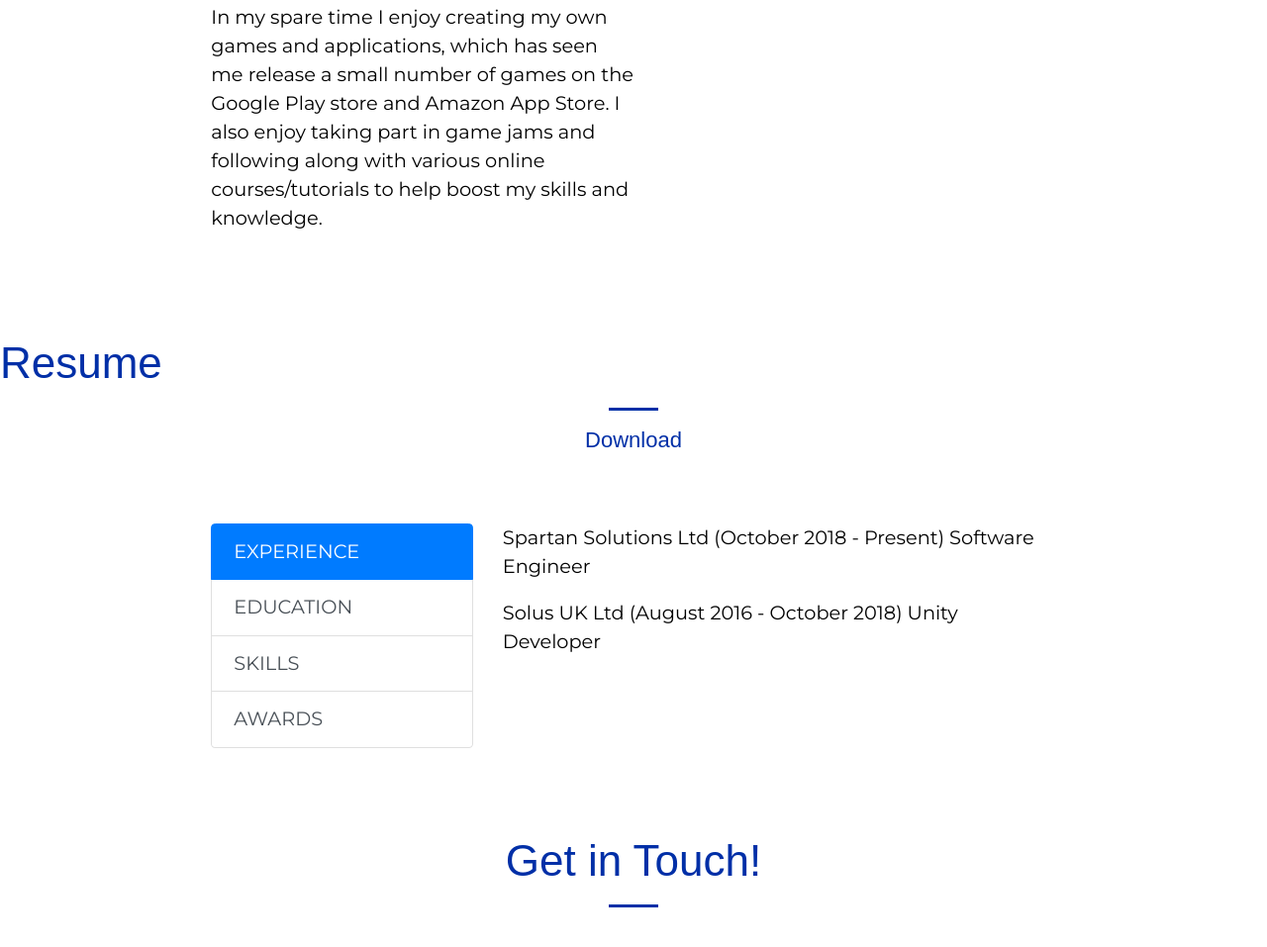
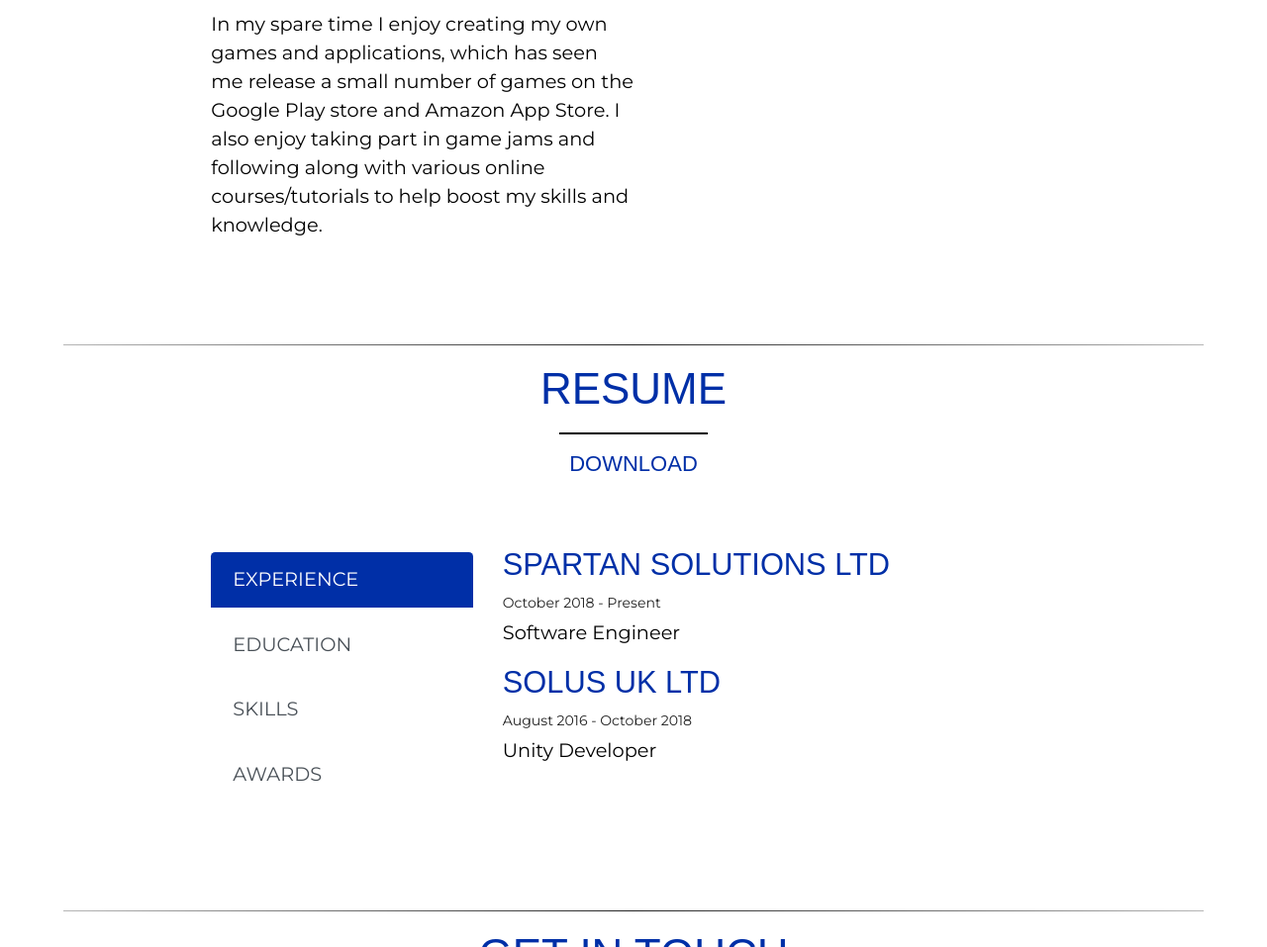
Before and after one commit to dantay0803/portfolio, a Gatsby site: page / in a window 1280 px wide. Shown: the part 1843-2800 px from the top of the page at 99% size. Built offline with nearby package versions, Linux system fonts and the light colour scheme; Gatsby itself is replaced by a stand-in of ours; a web font is replaced by a local one.

Commit message:
Color Selection
Decided on the colours that will be used for the site.

Updated the layout of the resume section.

Removed horizontal rule component.

```diff
--- a/src/components/about.js
+++ b/src/components/about.js
@@ -1,7 +1,6 @@
 import React from "react"
 import styled from "styled-components"
 import { Row, Col, Image } from "react-bootstrap"
-import Underline from "./underline"
 import profileImage from "../images/profileImage.jpg"
 
 const Styles = styled.div`
@@ -34,7 +33,6 @@ export default function about() {
         <Row className="justify-content-md-center" noGutters>
           <Col xs={12}>
             <h1>About Me</h1>
-            <Underline />
             <Image src={profileImage} roundedCircle />
           </Col>
         </Row>
--- a/src/components/contact.js
+++ b/src/components/contact.js
@@ -1,7 +1,6 @@
 import React from "react"
 import styled from "styled-components"
 import { Row, Col } from "react-bootstrap"
-import Underline from "./underline"
 import { FontAwesomeIcon } from "@fortawesome/react-fontawesome"
 import { faEnvelopeSquare } from "@fortawesome/free-solid-svg-icons"
 import {
@@ -14,11 +13,10 @@ const Styles = styled.div`
   padding: 0;
   margin: 0;
   margin-bottom: 5rem;
-  color: #ffff;
   text-align: center;
 
   a {
-    color: var(--portfolio-blue);
+    color: var(--highlight);
   }
 
   .contactLinks {
@@ -29,7 +27,7 @@ const Styles = styled.div`
   }
 
   .fa-4x {
-    color: #ffff;
+    color: var(--highlight);
   }
 `
 
@@ -44,8 +42,7 @@ export default function contact() {
       >
         <Row className="justify-content-md-center" noGutters>
           <Col xs={12}>
-            <h1>Get in Touch!</h1>
-            <Underline />
+            <h1>Get in Touch</h1>
             <p>
               Looking to contact me about a position, opportunity or something
               else?
--- a/src/components/header.js
+++ b/src/components/header.js
@@ -1,7 +1,6 @@
 import React from "react"
 import styled from "styled-components"
 import { Container, Jumbotron } from "react-bootstrap"
-import Underline from "./underline"
 import header from "../images/header.jpg"
 
 const StyledJumbotron = styled(Jumbotron)`
@@ -17,7 +16,7 @@ const StyledJumbotron = styled(Jumbotron)`
     text-shadow: black 10px 10px 10px;
 
     .container{
-      background-color: rgba(0, 47, 167, 0.8);
+      background-color: rgba(10, 25, 47, 0.8);
       min-width: 100%;
       min-height: 100%;
     }
@@ -39,7 +38,6 @@ export default function Header() {
     <StyledJumbotron fluid>
       <Container>
         <h1>DANIEL TAYLOR</h1>
-        <Underline />
         <p>Portfolio</p>
       </Container>
     </StyledJumbotron>
--- a/src/components/resume.js
+++ b/src/components/resume.js
@@ -1,7 +1,6 @@
 import React from "react"
 import styled from "styled-components"
 import { Row, Col, Tab, ListGroup } from "react-bootstrap"
-import Underline from "./underline"
 import danieltaylorResume from "../files/DanielTaylor_Resume.pdf"
 
 const Styles = styled.div`
@@ -16,6 +15,20 @@ const Styles = styled.div`
     border-bottom: 1px solid var(--portfolio-blue);
     margin-bottom: 5rem;
   }
+
+  .list-group-item,
+  .list-group-item-action {
+    border: none;
+    margin: 5px 0;
+  }
+
+  .list-group-item.list-group-item-action.active {
+    background-color: var(--highlight);
+  }
+
+  .list-group-item.list-group-item-action.active:hover {
+    background-color: var(--hover);
+  }
 `
 
 export default function resume() {
@@ -28,8 +41,8 @@ export default function resume() {
         noGutters
       >
         <Col xs={12}>
-          <h1>Resume</h1>
-          <Underline />
+          <h1 className="sectionHeader">Resume</h1>
+          <hr className="hrTitle" />
           <h5 className="resumeDownload">
             <a
               href={danieltaylorResume}
@@ -41,50 +54,79 @@ export default function resume() {
           </h5>
         </Col>
         <Col xs={8}>
-          <Tab.Container id="list-group-tabs-example" defaultActiveKey="#link1">
+          <Tab.Container id="list-group-tabs" defaultActiveKey="#experience">
             <Row>
-              <Col sm={4}>
+              <Col xs={12} md={4}>
                 <ListGroup>
                   <ListGroup.Item
                     action
-                    href="#link1"
+                    href="#experience"
                     onClick={e => e.preventDefault()}
                   >
                     EXPERIENCE
                   </ListGroup.Item>
                   <ListGroup.Item
                     action
-                    href="#link2"
+                    href="#education"
                     onClick={e => e.preventDefault()}
                   >
                     EDUCATION
                   </ListGroup.Item>
-                  <ListGroup.Item action href="#link3">
+                  <ListGroup.Item
+                    action
+                    href="#skills"
+                    onClick={e => e.preventDefault()}
+                  >
                     SKILLS
                   </ListGroup.Item>
-                  <ListGroup.Item action href="#link4">
+                  <ListGroup.Item
+                    action
+                    href="#awards"
+                    onClick={e => e.preventDefault()}
+                  >
                     AWARDS
                   </ListGroup.Item>
                 </ListGroup>
               </Col>
-              <Col sm={8}>
+              <Col xs={12} md={8}>
                 <Tab.Content>
-                  <Tab.Pane eventKey="#link1">
-                    <p>
-                      Spartan Solutions Ltd (October 2018 - Present) Software
-                      Engineer
-                    </p>
-                    <p>
-                      Solus UK Ltd (August 2016 - October 2018) Unity Developer
-                    </p>
+                  <Tab.Pane eventKey="#experience">
+                    <div>
+                      <h3>
+                        <a
+                          href="https://www.spartansolutions.com/"
+                          target="_blank"
+                          rel="noopener noreferrer"
+                        >
+                          Spartan Solutions Ltd
+                        </a>
+                      </h3>
+                      <p className="resumeDate">October 2018 - Present</p>
+                      <p>Software Engineer</p>
+                    </div>
+
+                    <div>
+                      <h3>
+                        <a
+                          href="http://www.solus.co.uk/"
+                          target="_blank"
+                          rel="noopener noreferrer"
+                        >
+                          Solus UK Ltd
+                        </a>
+                      </h3>
+                      <p className="resumeDate">August 2016 - October 2018</p>
+                      <p>Unity Developer</p>
+                    </div>
                   </Tab.Pane>
-                  <Tab.Pane eventKey="#link2">
-                    <p>
-                      University of the West of Scotland (September 2012 - June
-                      2016) BSc. Hons Computer Games Development (First Class)
-                    </p>
+                  <Tab.Pane eventKey="#education">
+                    <div>
+                      <h3>University of the West of Scotland</h3>
+                      <p className="resumeDate">September 2012 - June 2016</p>
+                      <p>BSc. Hons Computer Games Development (First Class)</p>
+                    </div>
                   </Tab.Pane>
-                  <Tab.Pane eventKey="#link3">
+                  <Tab.Pane eventKey="#skills">
                     <ul>
                       <li>C#</li>
                       <li>JavaScript</li>
@@ -97,26 +139,33 @@ export default function resume() {
                       <li>Unity</li>
                     </ul>
                   </Tab.Pane>
-                  <Tab.Pane eventKey="#link4">
+                  <Tab.Pane eventKey="#awards">
+                    <div>
+                      <h3>UWS Court Medal</h3>
                       <p>
-                      <strong>UWS Court Medal 2015 - 2016</strong> Achieved by
-                      getting the highest academic results in my course across
-                      all four university campuses.
+                        Achieved in my final year of university by getting the
+                        highest academic results in my course across all four
+                        university campuses.
                       </p>
+                    </div>
+
+                    <div>
+                      <h3>Best Computer Games Development Project</h3>
                       <p>
-                      <strong>
-                        Best Computer Games Development Project 2016
-                      </strong>{" "}
                         Awarded whilst attending the Digital Futures showcase at
-                      university and having been voted by students and attendees
-                      as having the best project in this category.
+                        university and having been voted by students and
+                        attendees as having the best project in this category.
                       </p>
+                    </div>
+
+                    <div>
+                      <h3>Digital Futures Attendee Choice Award</h3>
                       <p>
-                      <strong>Digital Futures Attendee Choice Award</strong>{" "}
-                      Awarded at the Digital Futures showcase at university for
-                      having one of two most voted projects from all of the
-                      different courses on show at the event.
+                        Awarded at the Digital Futures showcase at university
+                        for having one of two most voted projects from all of
+                        the different courses on show at the event.
                       </p>
+                    </div>
                   </Tab.Pane>
                 </Tab.Content>
               </Col>
--- a/src/pages/index.js
+++ b/src/pages/index.js
@@ -22,8 +22,11 @@ const IndexPage = () => {
       <Header />
       <StyledContainer fluid>
         <Projects />
+        <hr className="hrPageBreak" />
         <About />
+        <hr className="hrPageBreak" />
         <Resume />
+        <hr className="hrPageBreak" />
         <Contact />
       </StyledContainer>
     </>
--- a/src/styles/index.css
+++ b/src/styles/index.css
@@ -2,12 +2,11 @@
 
 :root {
   --highlight: #002fa7;
-  /* --background: #101010;
-  --text: white;
-  --header-title: #101010; */
+  --hover: #0047fb;
   --background: white;
   --text: black;
   --header-title: white;
+  --muted: rgb(35, 35, 35);
 }
 
 html,
@@ -27,13 +26,70 @@ h4,
 h5,
 h6 {
   font-family: "Muli", sans-serif;
+  text-transform: uppercase;
   color: var(--highlight);
 }
 
 a {
+  position: relative;
   color: var(--highlight);
+  text-decoration: none;
 }
 
-hr {
+a:hover {
   color: var(--highlight);
+  text-decoration: none;
+  color: var(--hover);
 }
+
+a:before {
+  content: "";
+  position: absolute;
+  width: 100%;
+  height: 2px;
+  bottom: 0;
+  left: 0;
+  background-color: var(--hover);
+  visibility: hidden;
+  -webkit-transform: scaleX(0);
+  transform: scaleX(0);
+  -webkit-transition: all 0.3s ease-in-out 0s;
+  transition: all 0.3s ease-in-out 0s;
+}
+
+a:hover:before {
+  visibility: visible;
+  -webkit-transform: scaleX(1);
+  transform: scaleX(1);
+  color: var(--hover);
+}
+
+.hrPageBreak {
+  background-image: linear-gradient(
+    90deg,
+    transparent -25%,
+    var(--muted) 50%,
+    transparent 125%
+  );
+  border: 0;
+  height: 1px;
+  max-width: 90%;
+  text-align: center;
+}
+
+.hrTitle {
+  border-color: black;
+  border-width: 2px;
+  max-width: 150px;
+  text-align: center;
+}
+
+.sectionHeader {
+  text-align: center;
+}
+
+.resumeDate {
+  color: var(--muted);
+  font-size: 0.8rem;
+  margin-bottom: 5px;
+}
```
Lines whose indentation alone changed are shown as unchanged.
